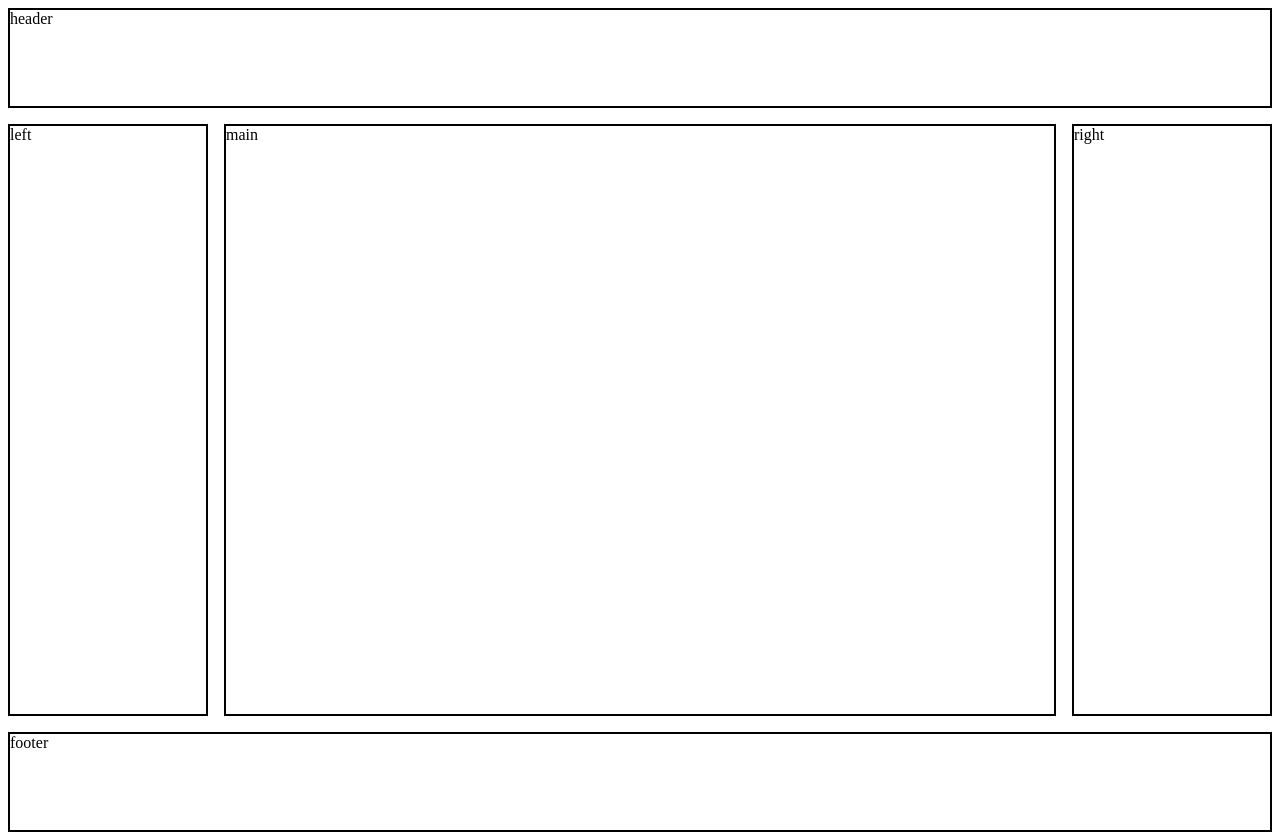
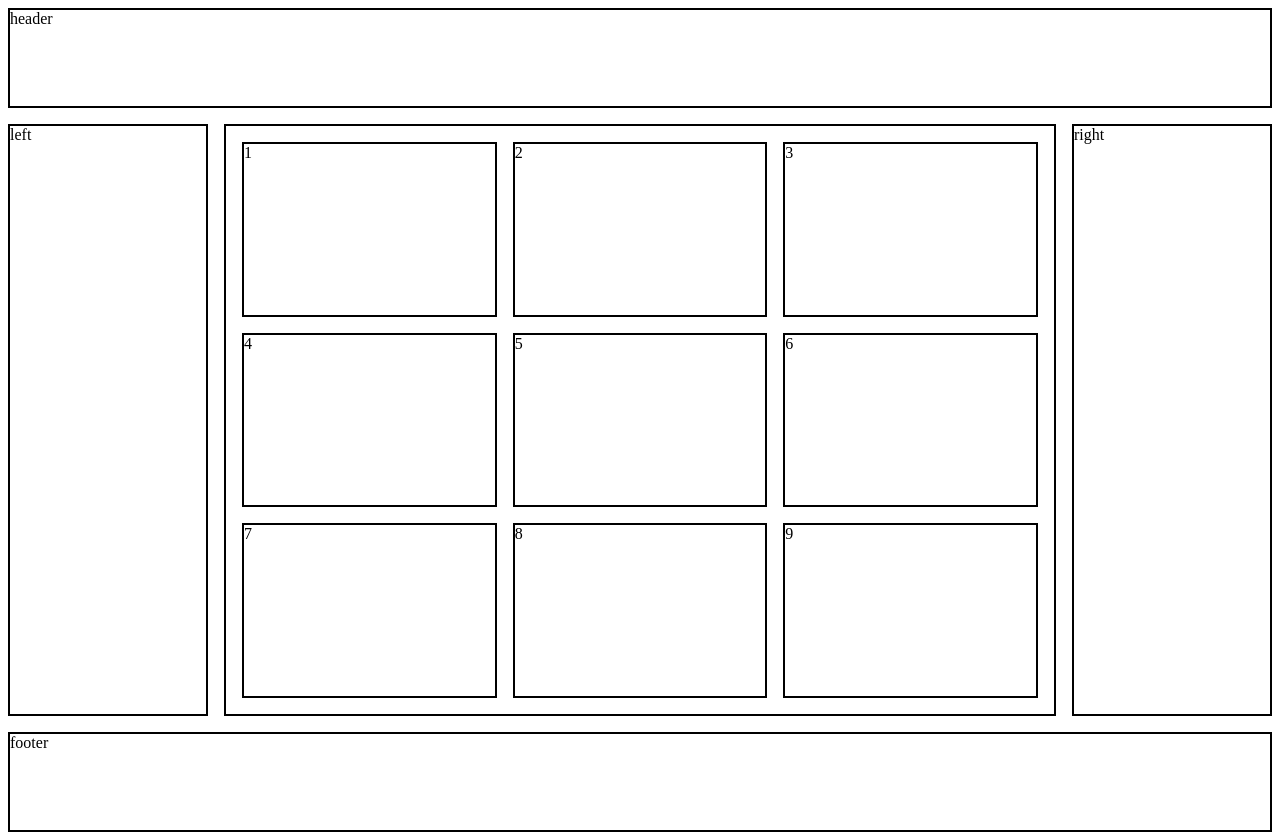
Before and after one commit to InnaPatlakha/lesson6, a plain HTML site: page index.html in a window 1280 px wide. Drawn offline with Linux system fonts and the light colour scheme.

Commit message:
створення розмітки основного блоку

```diff
--- a/index.html
+++ b/index.html
@@ -13,7 +13,17 @@
 <body>
   <header class="header">header</header>
   <div class="flex">
-    <main class="main">main</main>
+    <main class="main">
+      <div class="item">1</div>
+      <div class="item">2</div>
+      <div class="item">3</div>
+      <div class="item">4</div>
+      <div class="item">5</div>
+      <div class="item">6</div>
+      <div class="item">7</div>
+      <div class="item">8</div>
+      <div class="item">9</div>
+    </main>
     <aside class="left">left</aside>
     <aside class="right">right</aside>
   </div>
--- a/style.css
+++ b/style.css
@@ -17,6 +17,9 @@
   flex-basis: 200px;
   flex-grow: 1;
   min-height: 74vh;
+  display: flex;
+  flex-wrap: wrap;
+  padding: 0.5em;
 }
 .left {
   flex-basis: 200px;
@@ -25,3 +28,9 @@
 .right {
   flex-basis: 200px;
 }
+.item {
+  border: 2px solid;
+  flex-basis: 25%;
+  flex-grow: 1;
+  margin: 0.5em;
+}
```
